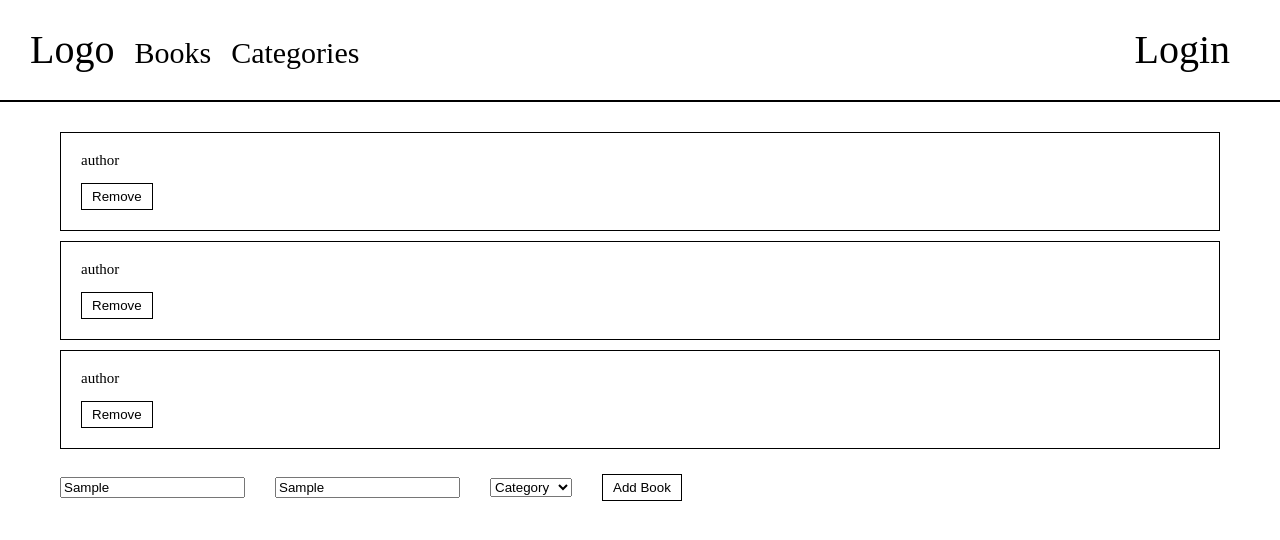
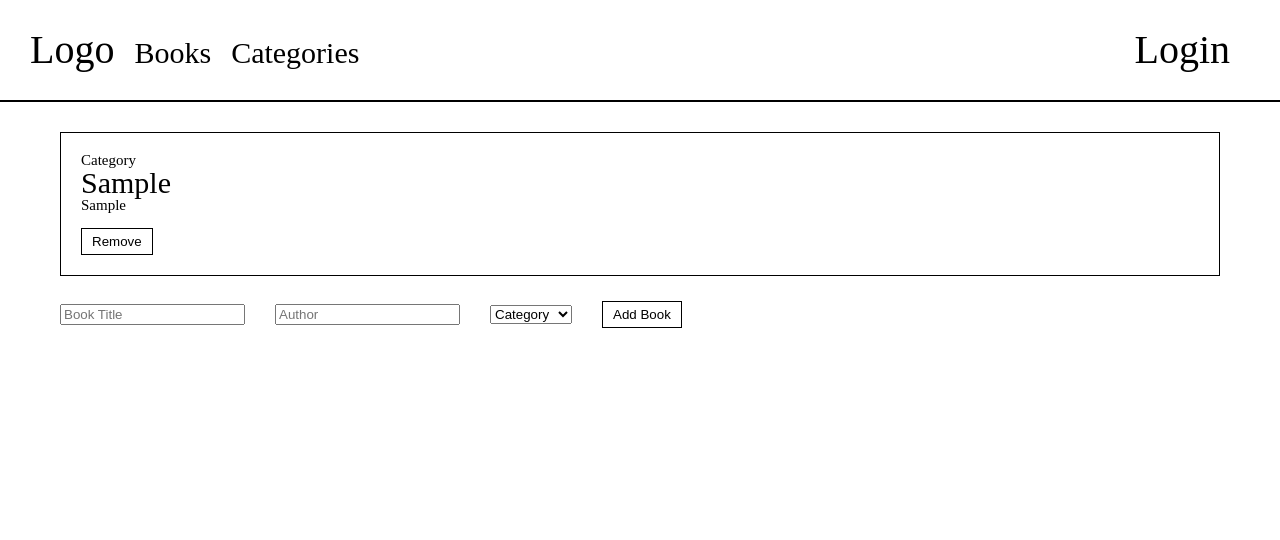
Before and after one commit to JohnFTitor/book-store, a React (Create React App) app: page / in a window 1280 px wide. Both pictures are taken after typing "Sample", "Sample" into the empty fields and a click on the button "Add Book". Shown: the top 540 px of the page. Built offline with nearby package versions, Linux system fonts and the light colour scheme.

Commit message:
Add DOM functionality when store updates

```diff
--- a/src/components/AddBook.js
+++ b/src/components/AddBook.js
@@ -35,6 +35,10 @@ const AddBook = () => {
       };
 
       dispatch(addBook(newBook));
+
+      setTitle('');
+      setAuthor('');
+      setCategory('Category');
     }
   };
 
--- a/src/components/Book.js
+++ b/src/components/Book.js
@@ -2,10 +2,15 @@ import React from 'react';
 import PropTypes from 'prop-types';
 
 const Book = (props) => {
-  const { title, author, category } = props;
+  const {
+    id,
+    title,
+    author,
+    category,
+  } = props;
 
   return (
-    <li className="book">
+    <li id={id} className="book">
       <div className="info">
         <p>{category}</p>
         <h2>{title}</h2>
@@ -19,6 +24,7 @@ const Book = (props) => {
 };
 
 Book.propTypes = {
+  id: PropTypes.string.isRequired,
   title: PropTypes.string.isRequired,
   category: PropTypes.string.isRequired,
   author: PropTypes.string.isRequired,
--- a/src/components/Books.js
+++ b/src/components/Books.js
@@ -1,20 +1,28 @@
 import React from 'react';
 import '../styles/books.scss';
+import { useSelector } from 'react-redux';
 import AddBook from './AddBook';
 import Book from './Book';
 
 const Books = () => {
-  const test = {
-    title: '',
-    category: '',
-  };
+  const booksArray = useSelector((state) => state.booksReducer);
+
+  const createBooks = () => (
+    booksArray.map((book) => (
+      <Book
+        key={book.id}
+        id={book.id}
+        title={book.title}
+        category={book.category}
+        author={book.author}
+      />
+    ))
+  );
 
   return (
     <div className="books-page">
       <ul className="books-container">
-        <Book title={test.title} category={test.category} author="author" />
-        <Book title={test.title} category={test.category} author="author" />
-        <Book title={test.title} category={test.category} author="author" />
+        {createBooks()}
       </ul>
       <AddBook />
     </div>
--- a/src/styles/books.scss
+++ b/src/styles/books.scss
@@ -15,10 +15,12 @@
 
   p {
     font-size: 1.5rem;
+    text-transform: capitalize;
   }
 
   h2 {
     font-size: 3rem;
+    text-transform: capitalize;
   }
 }
 
```
